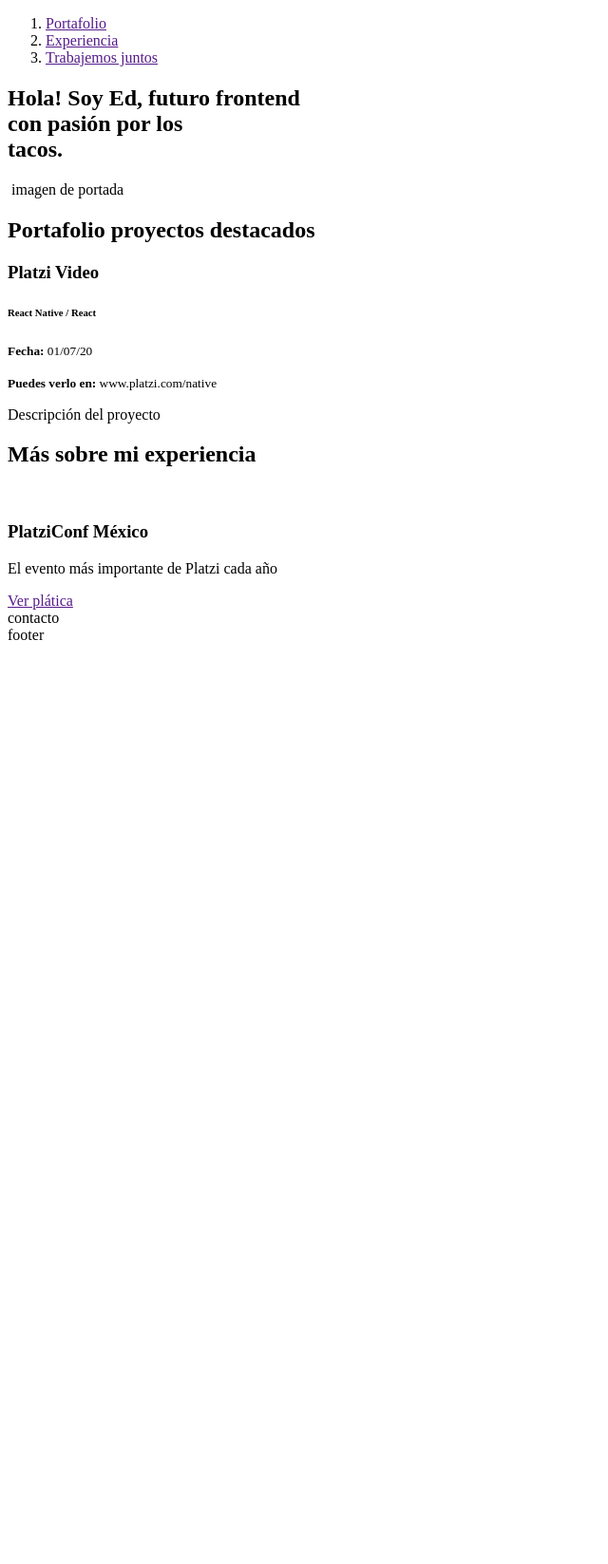
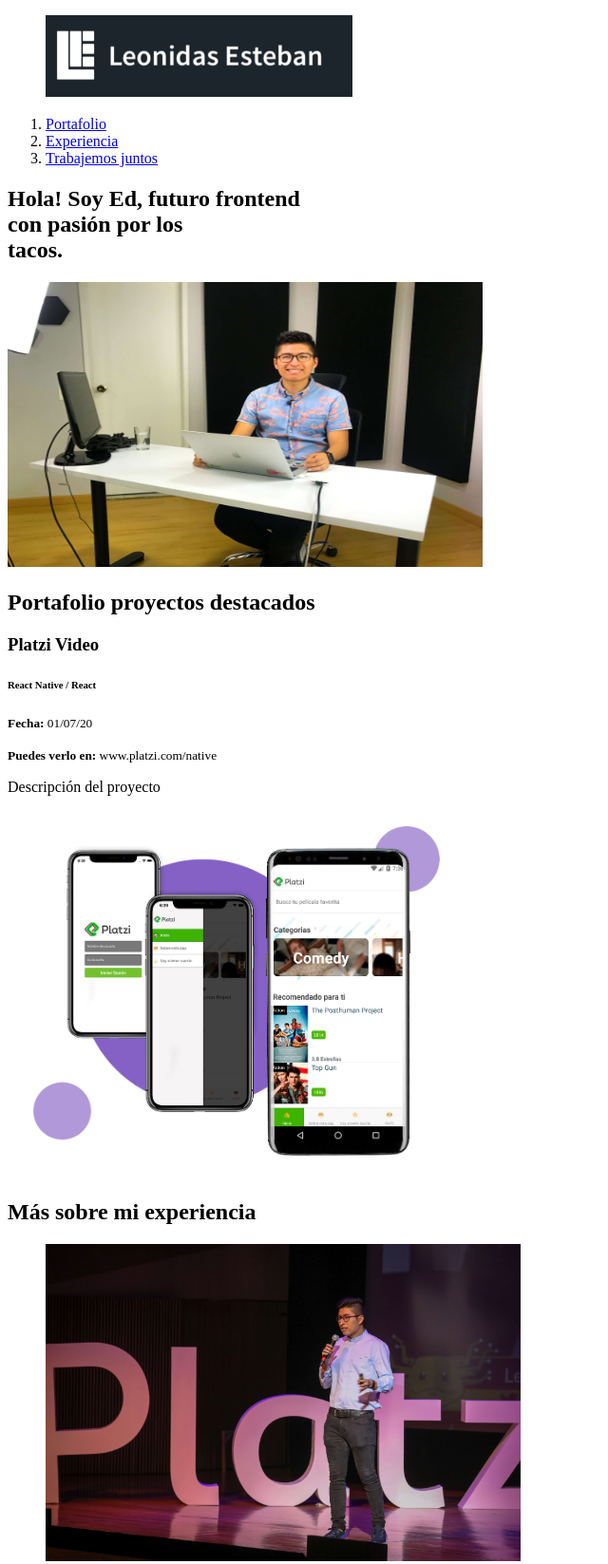
Before and after one commit to eduuuardo/desarrollo-web, a plain HTML site: page index.html in a window 1280 px wide. Shown: the top 1647 px of the page at 95% size, without its empty margins (0-640 px from the left). Before the commit the page ends 800 px from the top, so only its background shows below. Drawn offline with Linux system fonts and the light colour scheme.

Commit message:
Se agregan imágenes y atributos básicos

```diff
--- a/index.html
+++ b/index.html
@@ -1,15 +1,26 @@
 <!DOCTYPE html>
-<html>
+<html lang="es">
   <head>
+    <meta charset="UTF-8" />
     <title>Ed Vera</title>
+    <link rel="icon" type="image/png" href="images/favicon.png" />
   </head>
   <body>
     <header>
+      <figure>
+        <img src="images/logo.png" alt="Logo de http://leonidasesteban.com" />
+      </figure>
       <nav>
         <ol>
-          <li><a href="">Portafolio</a></li>
-          <li><a href="">Experiencia</a></li>
-          <li><a href="">Trabajemos juntos</a></li>
+          <li>
+            <a href="#">Portafolio</a>
+          </li>
+          <li>
+            <a href="#">Experiencia</a>
+          </li>
+          <li>
+            <a href="#">Trabajemos juntos</a>
+          </li>
         </ol>
       </nav>
     </header>
@@ -17,7 +28,7 @@
       <h1>
         Hola! Soy Ed, futuro <strong>frontend</strong> <br/> con <strong>pasión</strong> por los <br/> <strong>tacos</strong>.
       </h1>
-      <img src="" alt=""> imagen de portada
+      <img src="images/hero.jpg" width="500" height="300" alt="imagen de portada" />
     </section>
     <section>
       <h2>Portafolio proyectos destacados</h2>
@@ -27,13 +38,14 @@
         <p><small><strong>Fecha:</strong> 01/07/20</small></p>
         <p><small><strong>Puedes verlo en:</strong> www.platzi.com/native</small></p>
         <p>Descripción del proyecto</p>
+        <img src="images/platzi-video-react-native.png" width="500" alt="proyecto de react native">
       </article>
     </section>
     <section>
       <h2>Más sobre mi experiencia</h2>
       <article>
         <figure>
-          <img src="" alt="" />
+          <img src="images/platzi-conf.jpg" width="500" alt="foto de la platzi platzi-conf" />
         </figure>
         <h3>PlatziConf México</h3>
         <p>El evento más importante de Platzi cada año</p>
```
Also changed, not shown: images/envelope.svg (added), images/f8.JPG (added), images/facebook.svg (added), images/favicon.png (added), images/github.svg (added), images/hero.jpg (added), images/instagram.svg (added), images/logo.png (added), images/platzi-conf.jpg (added), images/platzi-video-react-native.png (added), images/platzi.png (added), images/twitter.svg (added).
